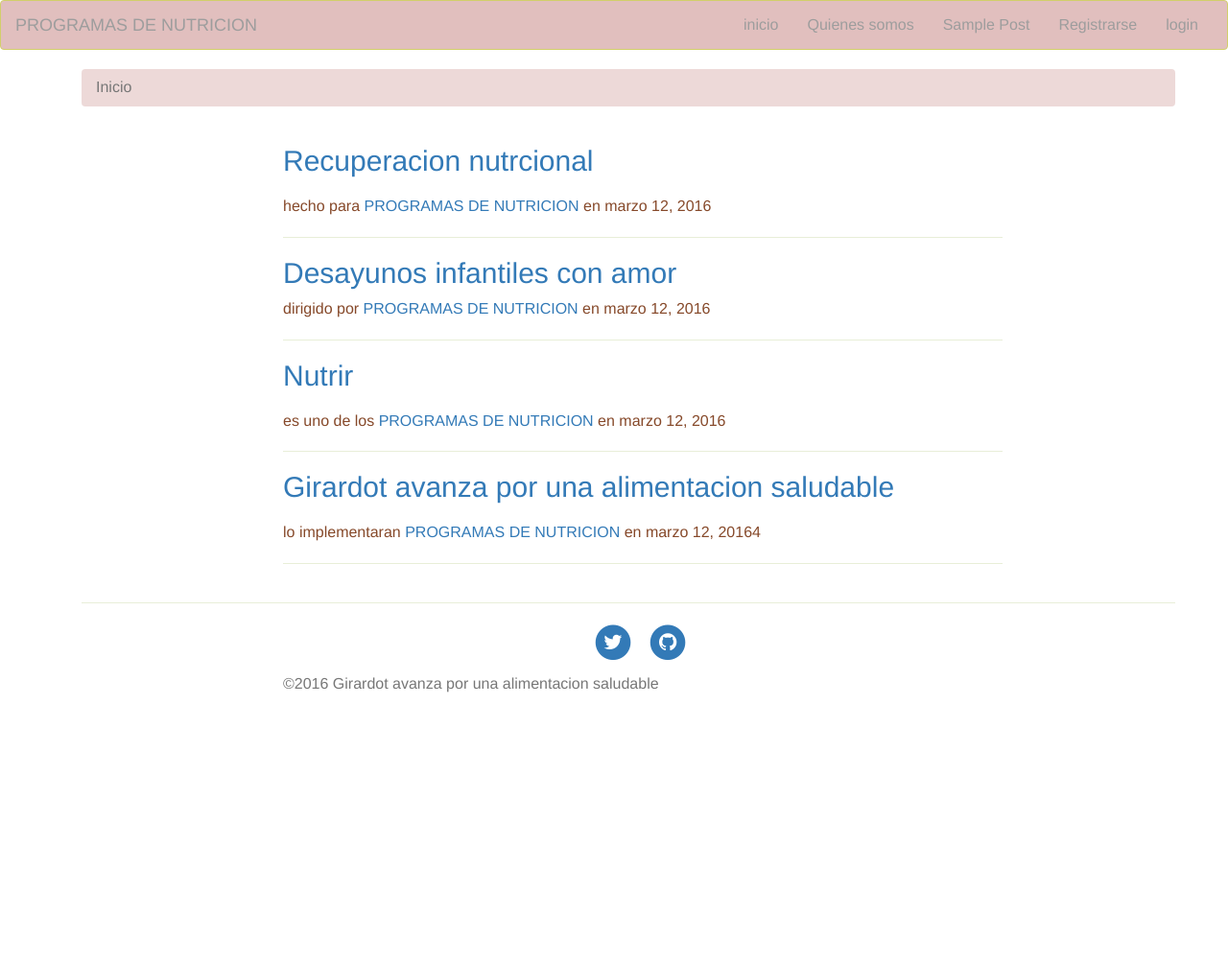
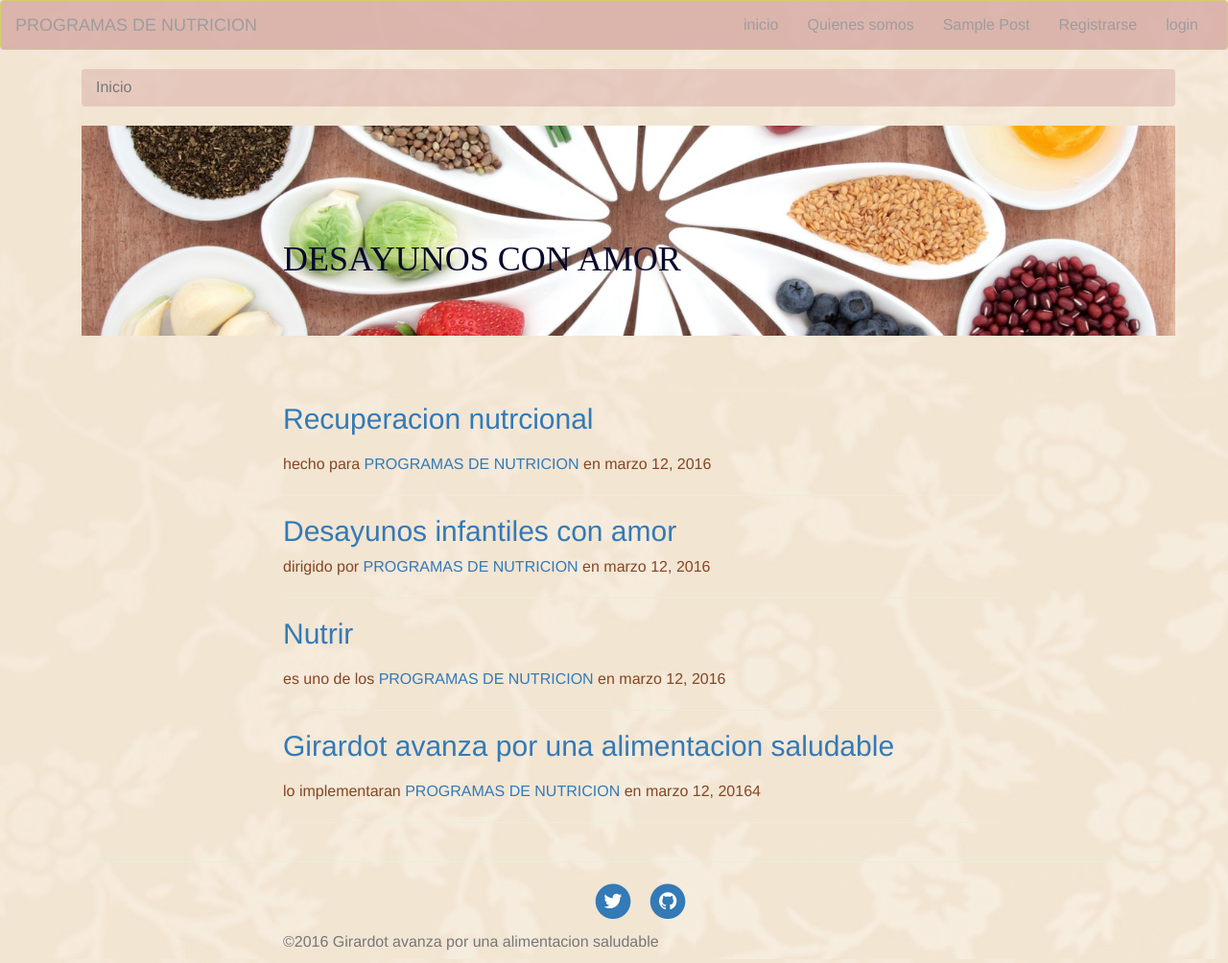
Before and after one commit to leidymarcela/programas_Nutricion, a Django app: page / in a window 1280 px wide. Shown: the whole page at 96% size. Before the commit the page ends 722 px from the top, so only its background shows below. Run offline with Django 3.2, Linux system fonts and the light colour scheme; parts of the project's set-up code (start-up, migrations or seed data) failed here and were passed over; some libraries are stand-ins or nearby versions.

```diff
--- a/static/css/style.css
+++ b/static/css/style.css
@@ -14,7 +14,7 @@ body {
 
 }
 .fondo{
-    background: url(../img/fondorosa.jpg)repeat;
+    background: url('../img/fondorosa.jpg')repeat;
 }
 .breadcrumb {
     padding: 8px 15px;
@@ -44,7 +44,7 @@ hr.small {
     color: rgba(7, 9, 44, 0.87);
 }
 .intro-header {
-    background-image: url('../img/encabazado6.jpg');
+    background-image: url('static/img/encabazado6.jpg');
     background-color: #808080;
     background: no-repeat center center;
     background-attachment: scroll;
--- a/templates/index.html
+++ b/templates/index.html
@@ -8,7 +8,17 @@
     <ol class="breadcrumb">
         <li class="active">Inicio</li>
     </ol>
-
+    <header class="intro-header" style="background-image: url('static/img/encabazado6.jpg');">
+            <div class="container">
+                <div class="row">
+                    <div class="col-lg-8 col-lg-offset-2 col-md-10 col-md-offset-1">
+                        <div class="site-heading">
+                            <h1>DESAYUNOS CON AMOR</h1>
+                        </div>
+                    </div>
+                </div>
+            </div>
+    </header>
     <div class="container">
         <div class="row">
             <div class="col-lg-8 col-lg-offset-2 col-md-10 col-md-offset-1">
--- a/templates/static.html
+++ b/templates/static.html
@@ -32,7 +32,7 @@
 
 </head>
 
-<body>
+<body class="fondo">
 
 <!-- Navigation -->
 <nav class="navbar navbar-inverse">
```
